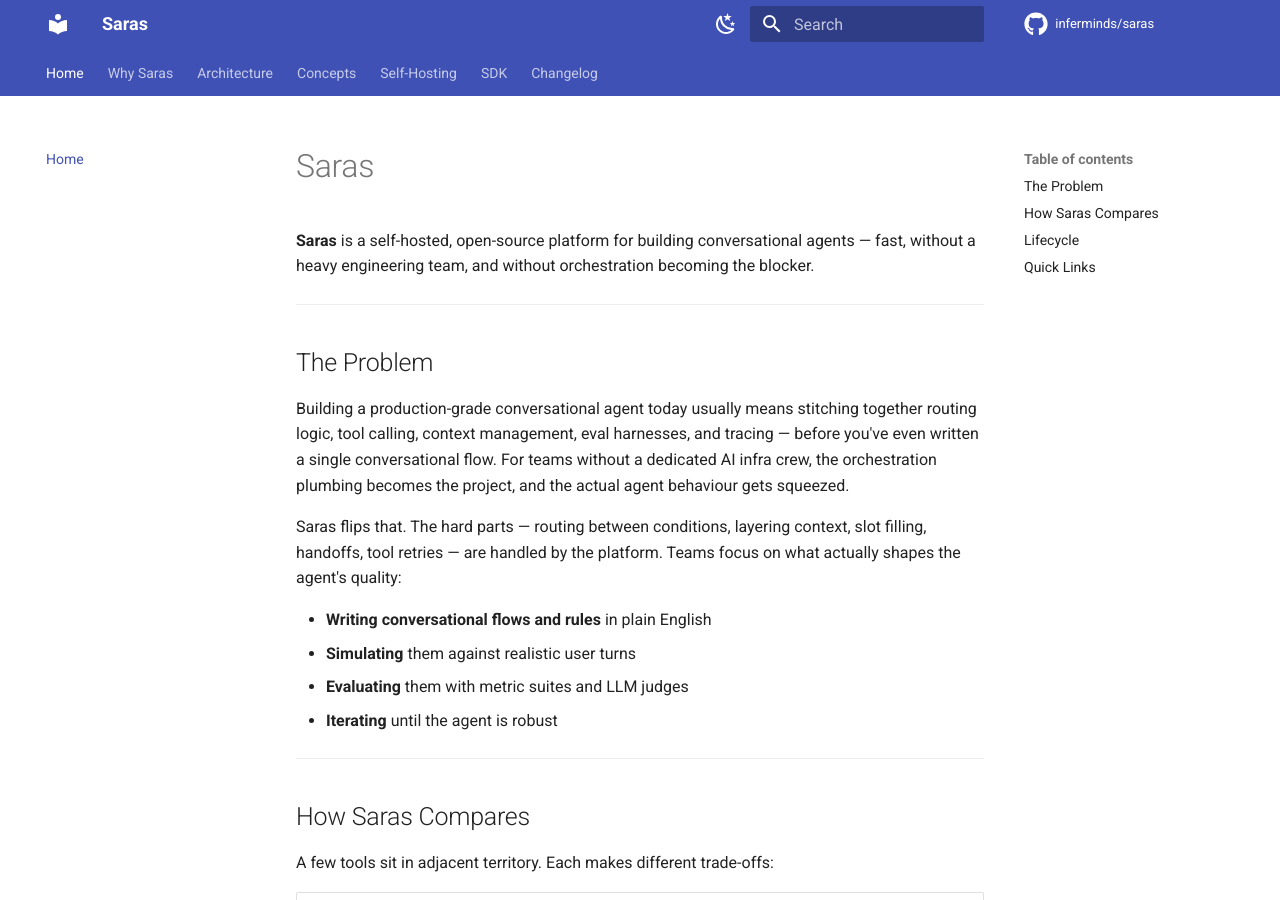
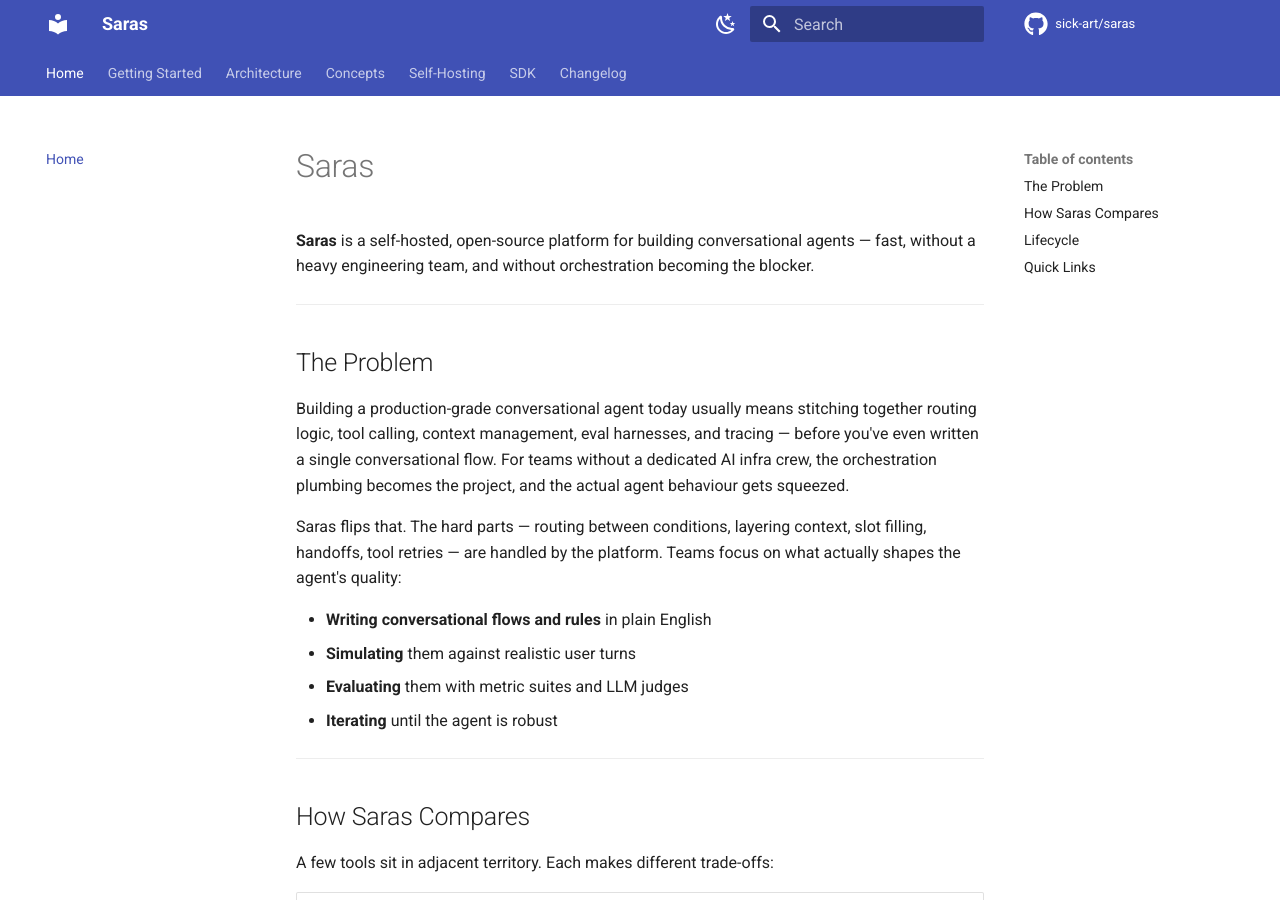
Before and after one commit to sick-art/saras, an MkDocs documentation site: the page built from docs/index.md, in a window 1280 px wide and 900 px high. Built offline with MkDocs 1.6.1 and Material for MkDocs 9.7.7, drawn with Linux system fonts in a browser that asks for light colours; comment, search, counter and statistics services are not loaded; some of the changed text lies outside the part shown.

Commit message:
Point docs at sick-art/saras and deploy via GitHub Pages

```diff
--- a/mkdocs.yml
+++ b/mkdocs.yml
@@ -1,9 +1,9 @@
 site_name: Saras
 site_description: Self-hosted, open-source end-to-end agent building platform
-site_url: https://inferminds.github.io/saras-docs
-repo_url: https://github.com/inferminds/saras
-repo_name: inferminds/saras
-edit_uri: https://github.com/inferminds/saras-docs/edit/main/docs/
+site_url: https://sick-art.github.io/saras/
+repo_url: https://github.com/sick-art/saras
+repo_name: sick-art/saras
+edit_uri: edit/main/docs/
 
 theme:
   name: material
@@ -62,7 +62,7 @@
 
 nav:
   - Home: index.md
-  - Why Saras: why-saras.md
+  - Getting Started: getting-started.md
   - Architecture:
       - Overview: architecture/overview.md
       - Agent Schema: architecture/agent-schema.md
```
Also changed, not shown: 1 other file.
